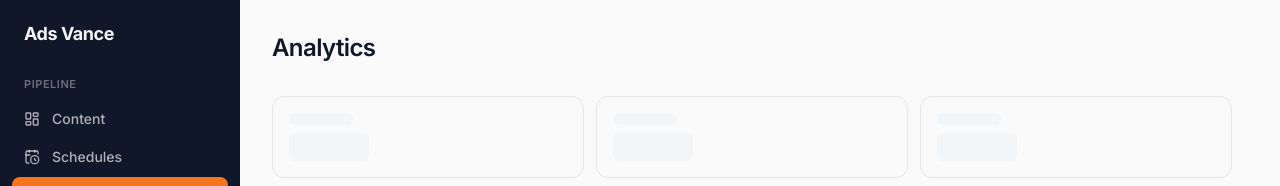
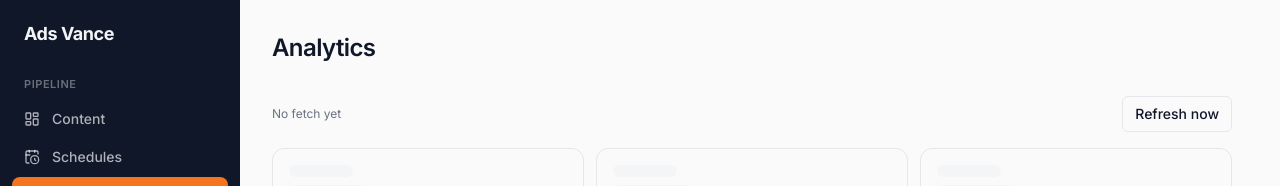
Before and after one commit to JaoChai/video-fb, a React (Vite) app in the folder frontend/: page /analytics in a window 1280 px wide. Shown: the top 186 px of the page. Built offline with nearby package versions, Linux system fonts and the light colour scheme.

Commit message:
feat(analytics-ui): show last_fetched timestamp + manual refresh button
Co-Authored-By: Claude Opus 4.7 (1M context) <noreply@anthropic.com>

```diff
--- a/frontend/src/pages/Analytics.tsx
+++ b/frontend/src/pages/Analytics.tsx
@@ -1,4 +1,4 @@
-import { useQuery } from '@tanstack/react-query';
+import { useMutation, useQuery, useQueryClient } from '@tanstack/react-query';
 import { useMemo, useState } from 'react';
 import { apiFetch } from '../api';
 import { PageHeader } from '../components/page-header';
@@ -43,6 +43,7 @@ interface ClipAnalytics {
 interface SummaryResponse {
   summary: AnalyticsSummary;
   top_clips: ClipPerformance[] | null;
+  last_fetched_at: string | null;
 }
 
 function formatNum(n: number): string {
@@ -75,10 +76,18 @@ function formatKpiValue(key: string, val: number): string {
 
 export default function AnalyticsPage() {
   const [expandedClipId, setExpandedClipId] = useState<string | null>(null);
+  const queryClient = useQueryClient();
 
   const { data: summaryData, isLoading } = useQuery({
     queryKey: ['analytics-summary'],
     queryFn: () => apiFetch<SummaryResponse>('/api/v1/analytics/summary'),
+  });
+
+  const triggerFetch = useMutation({
+    mutationFn: () => apiFetch('/api/v1/analytics/fetch', { method: 'POST' }),
+    onSuccess: () => {
+      setTimeout(() => queryClient.invalidateQueries({ queryKey: ['analytics-summary'] }), 15000);
+    },
   });
 
   const { data: clipAnalytics, isLoading: detailLoading } = useQuery({
@@ -100,6 +109,25 @@ export default function AnalyticsPage() {
   return (
     <div>
       <PageHeader title="Analytics" />
+
+      <div className="mb-4 flex items-center justify-between">
+        <div className="text-xs text-muted-foreground">
+          {summaryData?.last_fetched_at
+            ? <>Last updated: {new Date(summaryData.last_fetched_at).toLocaleString('th-TH')}
+                {Date.now() - new Date(summaryData.last_fetched_at).getTime() > 36 * 3600 * 1000 && (
+                  <span className="ml-2 text-amber-600">⚠ data over 36h old</span>
+                )}</>
+            : 'No fetch yet'}
+        </div>
+        <Button
+          size="sm"
+          variant="outline"
+          disabled={triggerFetch.isPending}
+          onClick={() => triggerFetch.mutate()}
+        >
+          {triggerFetch.isPending ? 'Fetching…' : 'Refresh now'}
+        </Button>
+      </div>
 
       {isLoading ? (
         <div className="grid grid-cols-2 md:grid-cols-3 gap-3 mb-8">
```
